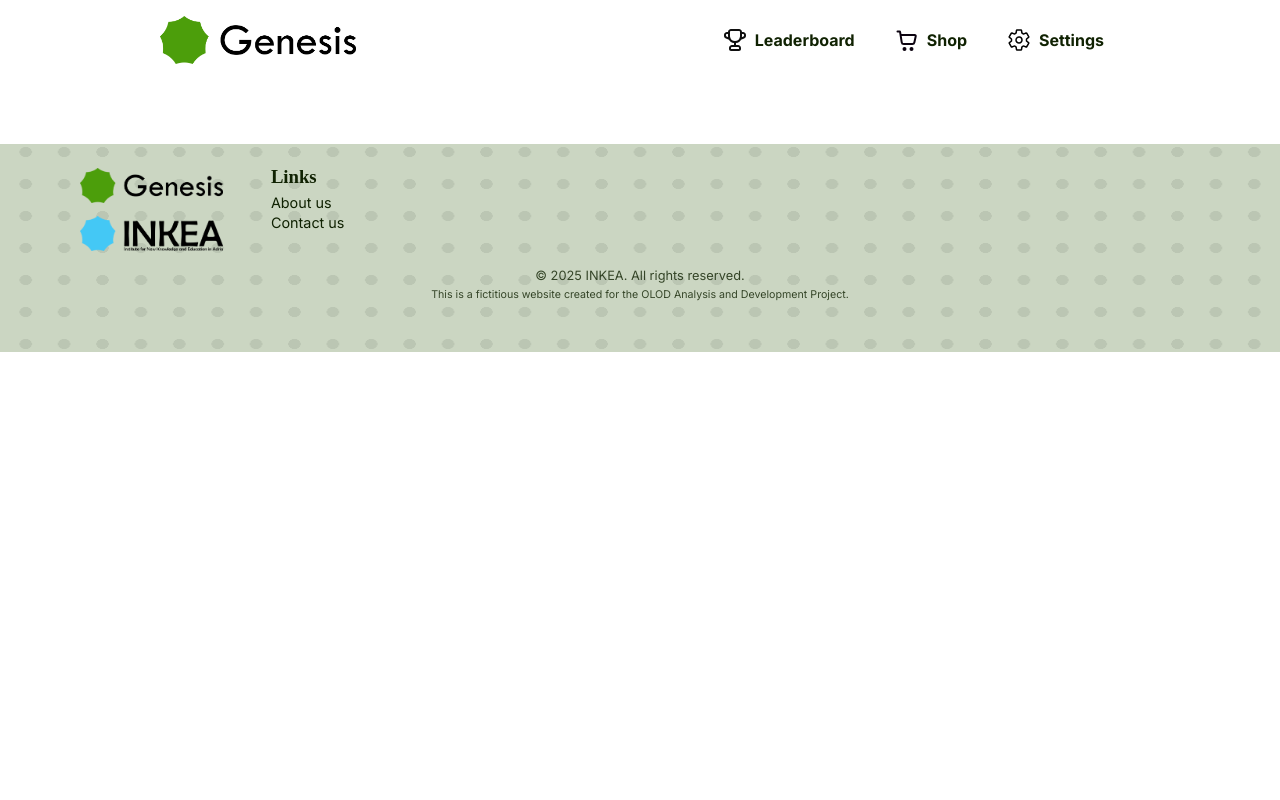
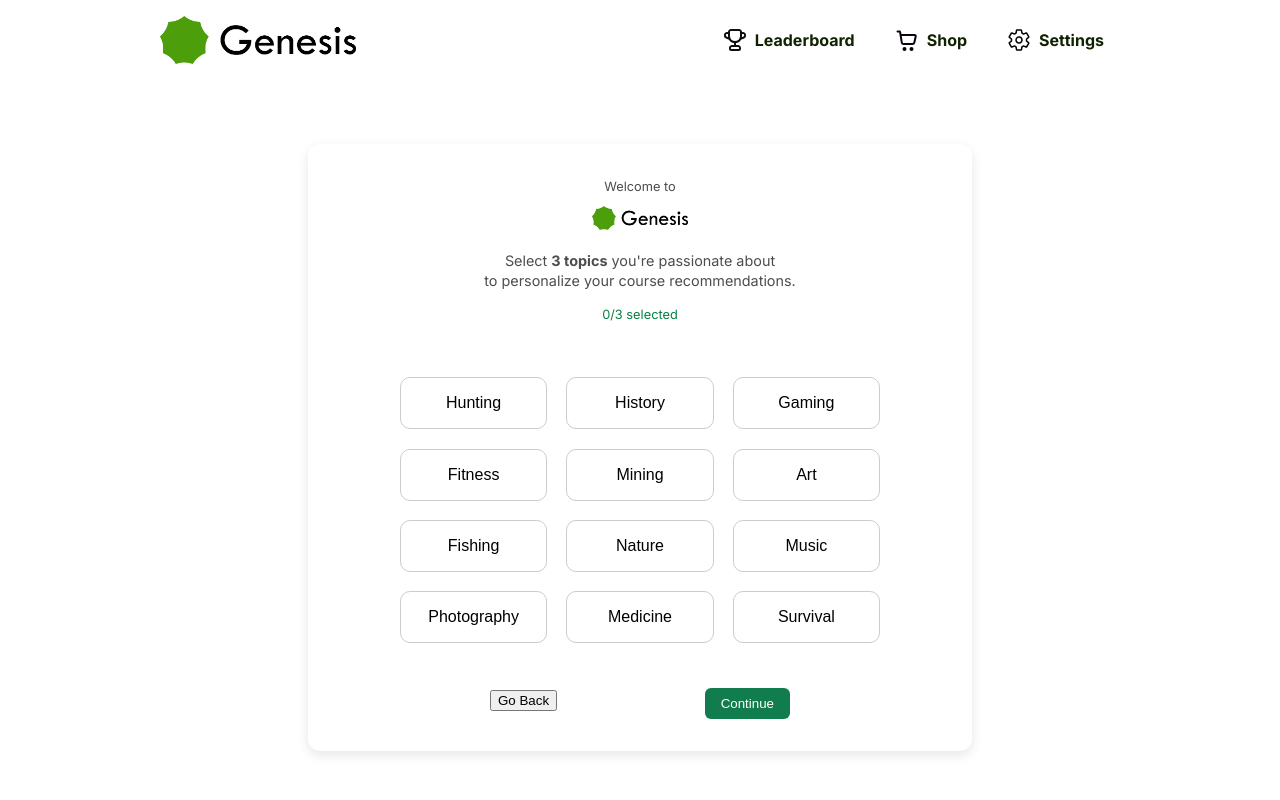
Before and after one commit to RuneHerreman/adria-client, a Vue app: page /onboarding/interests in a window 1280 px wide. Shown: the top 800 px of the page. Built offline with nearby package versions, Linux system fonts and the light colour scheme.

Commit message:
buttons dynamically rendered

```diff
--- a/src/pages/no-login/OnboardingInterestsPage.vue
+++ b/src/pages/no-login/OnboardingInterestsPage.vue
@@ -1,11 +1,105 @@
 <script setup>
+const interests = [
+  "Hunting",
+  "History",
+  "Gaming",
+  "Fitness",
+  "Mining",
+  "Art",
+  "Fishing",
+  "Nature",
+  "Music",
+  "Photography",
+  "Medicine",
+  "Survival",
+];
+</script>
+<template>
+  <section class="onboarding-centered-section">
+    <div class="onboarding-info-block">
+      <small class="onboarding-small-text">Welcome to</small>
+      <img src="@/assets/media/genesis.png" alt="Genesis Logo" class="logo" />
+      <p class="onboarding-description">
+        Select <strong>3 topics</strong> you're passionate about<br />
+        to personalize your course recommendations.
+      </p>
+      <small class="onboarding-selected-count">0/3 selected</small>
+    </div>
 
-</script>
+    <div class="onboarding-interests-grid">
+      <button
+        v-for="interest in interests"
+        :key="interest"
+        class="interest-btn">
+        {{ interest }}
+      </button>
+    </div>
 
-<template>
-
+    <div class="onboarding-actions">
+      <button class="onboarding-btn-secondary">Go Back</button>
+      <button class="onboarding-btn">Continue</button>
+    </div>
+  </section>
 </template>
 
 <style scoped>
+.logo {
+  width: 6rem;
+  margin: 0.5rem 0 0.8rem 0;
+}
 
+.onboarding-description {
+  font-size: 0.9rem;
+  color: var(--grey-text);
+  line-height: 1.4;
+  text-align: center;
+  margin: 0.5rem 0 0.8rem 0;
+}
+
+.onboarding-selected-count {
+  color: var(--bright-green);
+  font-size: 0.8rem;
+  margin-top: 0.3rem;
+}
+
+.onboarding-interests-grid {
+  display: grid;
+  grid-template-columns: repeat(3, 1fr);
+  gap: 1.2rem;
+  margin-top: 2rem;
+  width: 100%;
+  max-width: 30rem;
+}
+
+.interest-btn {
+  background-color: white;
+  border: 1px solid #ccc;
+  border-radius: 10px;
+  padding: 1rem 0;
+  font-size: 1rem;
+  cursor: pointer;
+  transition: all 0.2s ease;
+  font-weight: 500;
+  width: 100%;
+}
+
+.interest-btn:hover {
+  border-color: var(--primary-green);
+  background-color: #f9fff5;
+}
+
+.interest-btn.active {
+  background-color: var(--primary-green);
+  color: white;
+  border-color: var(--primary-green);
+}
+
+.onboarding-actions {
+  display: flex;
+  justify-content: space-between;
+  align-items: center;
+  width: 50%;
+  max-width: 20rem;
+  margin-top: 2.5rem;
+}
 </style>
```
